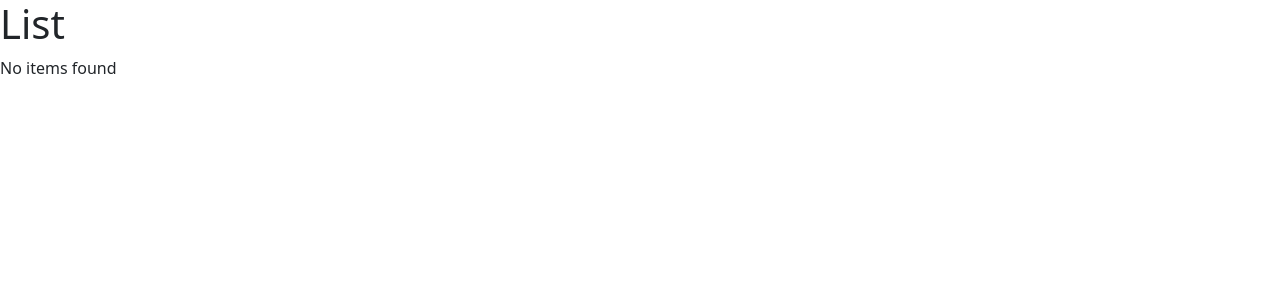
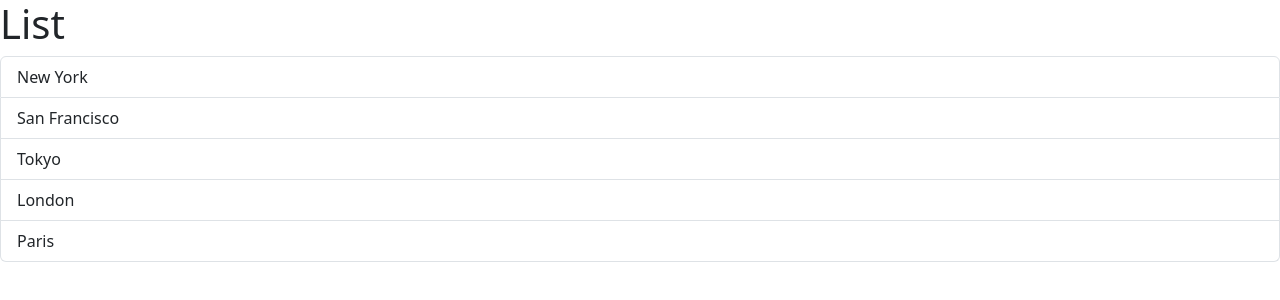
Before and after one commit to zeeshantariq08/game-app, a React (Vite) app in the folder react-app/: page / in a window 1280 px wide. Shown: the top 300 px of the page. Built offline with nearby package versions, Linux system fonts and the light colour scheme.

Commit message:
show message if no items found

```diff
--- a/package.json
+++ /dev/null
@@ -1,5 +0,0 @@
-{
-  "dependencies": {
-    "bootstrap": "^5.2.3"
-  }
-}
--- a/react-app/package.json
+++ b/react-app/package.json
@@ -9,6 +9,7 @@
     "preview": "vite preview"
   },
   "dependencies": {
+    "bootstrap": "^5.3.3",
     "react": "^18.2.0",
     "react-dom": "^18.2.0"
   },
--- a/react-app/src/components/ListGroup.tsx
+++ b/react-app/src/components/ListGroup.tsx
@@ -1,6 +1,5 @@
 function ListGroup() {
     let items = ["New York", "San Francisco", "Tokyo", "London", "Paris"];
-    items = [];
 
     return (
         <>
@@ -9,8 +8,8 @@ function ListGroup() {
                 items.length == 0 && <p>No items found</p>
             }
             <ul className="list-group">
-                {items.map((item) => (
-                    <li key={item}>{item}</li>
+                {items.map((item, index) => (
+                    <li onClick={(event) => console.log(event)} className="list-group-item" key={item}>{item}</li>
                 ))}
             </ul>
         </>
--- a/react-app/src/main.tsx
+++ b/react-app/src/main.tsx
@@ -6,5 +6,5 @@ import 'bootstrap/dist/css/bootstrap.min.css'
 ReactDOM.createRoot(document.getElementById('root') as HTMLElement).render(
     <React.StrictMode>
         <App/>
-    </React.StrictMode>,
+    </React.StrictMode>
 )
```
Also changed, not shown: 2 other files (tests, documents, lock files or other folders).
